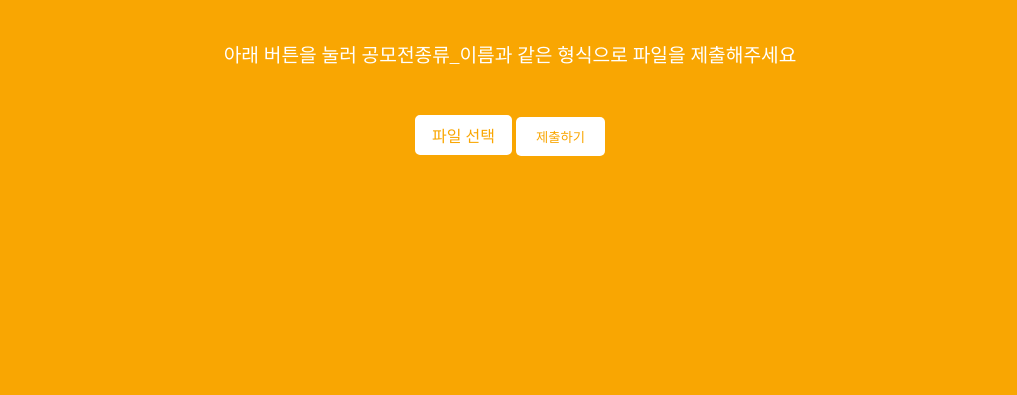
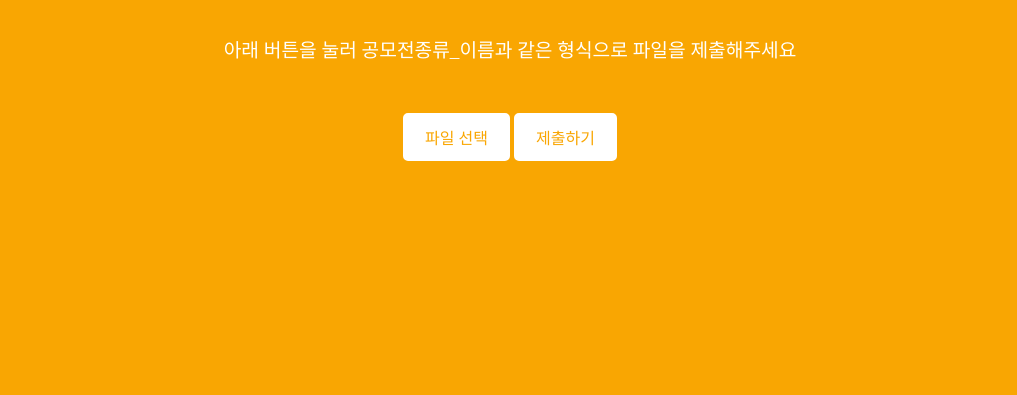
Before and after one commit to Sebuung/Sebuung-Competition-Web, a plain HTML site: page index.html in a window 1280 px wide. Shown: the part 421-816 px from the top of the page, without its empty margins (130-1147 px from the left). Drawn offline with Linux system fonts and the light colour scheme.

Commit message:
fix : border-less submit

```diff
--- a/index.html
+++ b/index.html
@@ -55,6 +55,7 @@ p {
     align-items: center;
     justify-content: center;
     margin-top: 30px;
+
 }
 
 #file-upload-form label,
@@ -68,6 +69,7 @@ p {
     border: none;
     border-radius: 5px;
     background-color: #fff;
+
     color: #F9A602;
     cursor: pointer;
 }
@@ -80,7 +82,7 @@ p {
     border: 2px solid #fff;
     color: #fff;
     display: inline-block;
-    padding: 6px 15px; /* 추가 */
+    padding: 10px 20px; /* 추가 */
     border-radius: 5px;
     cursor: pointer;
     background-color: #fff;
@@ -94,6 +96,11 @@ p {
 
 input[type="file"] {
     display: none;
+}
+#submit-btn{
+    border: 2px solid #fff;
+    font-size: 16px;
+
 }
 
     </style>
```
